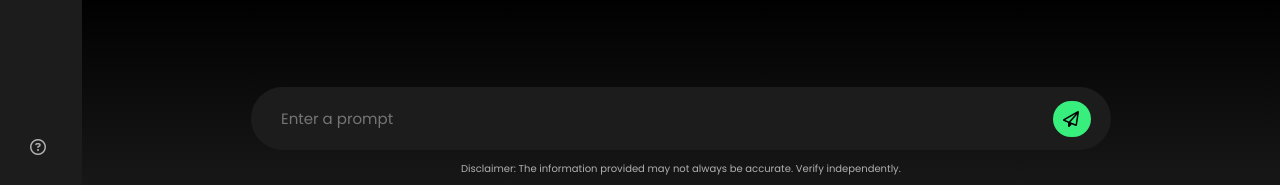
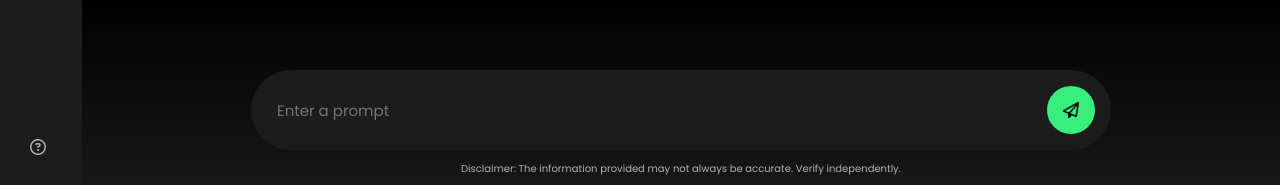
Before and after one commit to Vaishak-P/YGPT, a React (Vite) app: page / in a window 1280 px wide. Shown: the part 612-797 px from the top of the page. Built offline with nearby package versions, Linux system fonts and the light colour scheme; no server answers.

Commit message:
card smooth animation added

```diff
--- a/src/styles/_chat.scss
+++ b/src/styles/_chat.scss
@@ -3,7 +3,6 @@
 @use './_animations' as anim;
 @use './_variables' as v;
 body {
-    // background-image: url(../../public/vite.svg);
     background-size: 300% 200%;
     animation: gradientAnimation 10s ease-in-out infinite;
     background-image: linear-gradient(0deg,v.$bg1, v.$bg2, v.$bg1, v.$bg2, v.$bg1, v.$bg2, v.$bg1,v.$bg2);
@@ -54,6 +53,7 @@ body {
                 position: relative;
                 cursor: pointer;
                 background-color: v.$bg2;
+                transition: all 0.5s;
                 i{
                     font-size: 20px;
                     color: v.$secondaryColor;
@@ -69,6 +69,10 @@ body {
                 &:hover p{
                     color: v.$secondaryColor;
                 }
+                &:hover{
+                    box-shadow: 0 0 10px v.$secondaryColor;
+
+                }
             }
         }
         .main-bottom{
@@ -82,8 +86,8 @@ body {
                 display: flex;
                 align-items: center;
                 justify-content: center;
-                gap: 20px;
-                padding: 10px 20px;
+                gap: 2rem;
+                padding: 1rem 1rem;
                 background-color: v.$bg2;
                 border-radius: 50px;
 
@@ -98,16 +102,16 @@ body {
                 }
                 div{
                     display: flex;
-                    gap: 15px;
+                    gap: 1.5rem;
                     i{
                         transition: all 0.5s;
                         cursor: pointer;
                         border-radius: 50px;
-                        padding: 10px;
-                        width: 38px;
+                        padding: 1rem;
+                        // width: 3rem;
                         background-color: v.$secondaryColor;
                         &:hover{
-                            padding: 10px 12px;
+                            padding: 1rem 3rem;
                         }
                     }
                 }
```
